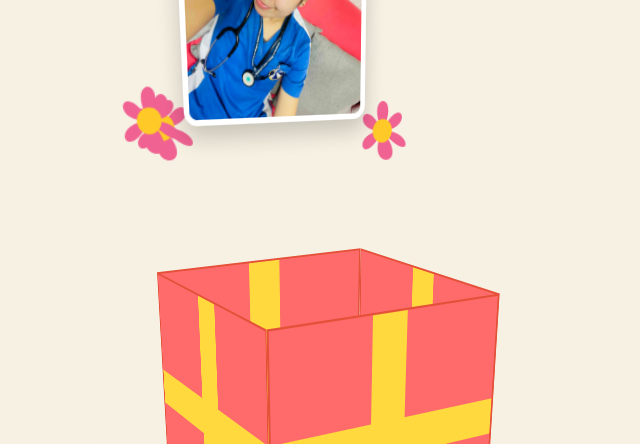
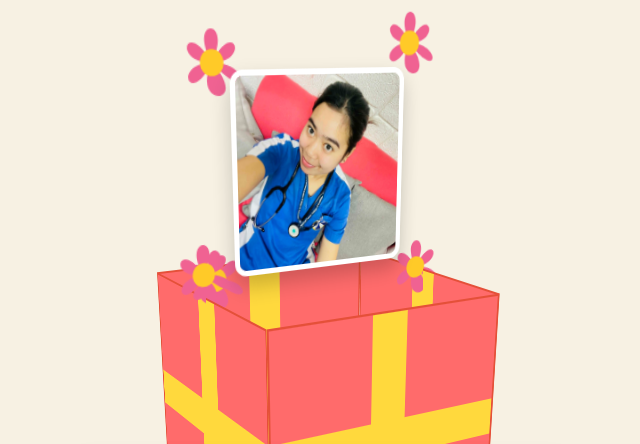
Before and after one commit to paulvencent3-bot/dann, a plain HTML site: page index.html in a window 1280 px wide. Both pictures are taken after a click on the element 633 px from the left and 402 px from the top of the page. Shown: the top 444 px of the page, without its empty margins (319-959 px from the left). Drawn offline with Linux system fonts and the light colour scheme.

Commit message:
Update index.html

```diff
--- a/index.html
+++ b/index.html
@@ -203,7 +203,7 @@
 
         /* --- Animation States --- */
         .scene.open .content {
-            transform: translate(-70%, -150%) rotateY(0deg);
+            transform: translate(-50%, -105%) rotateY(0deg);
             opacity: 1;
         }
 
```
